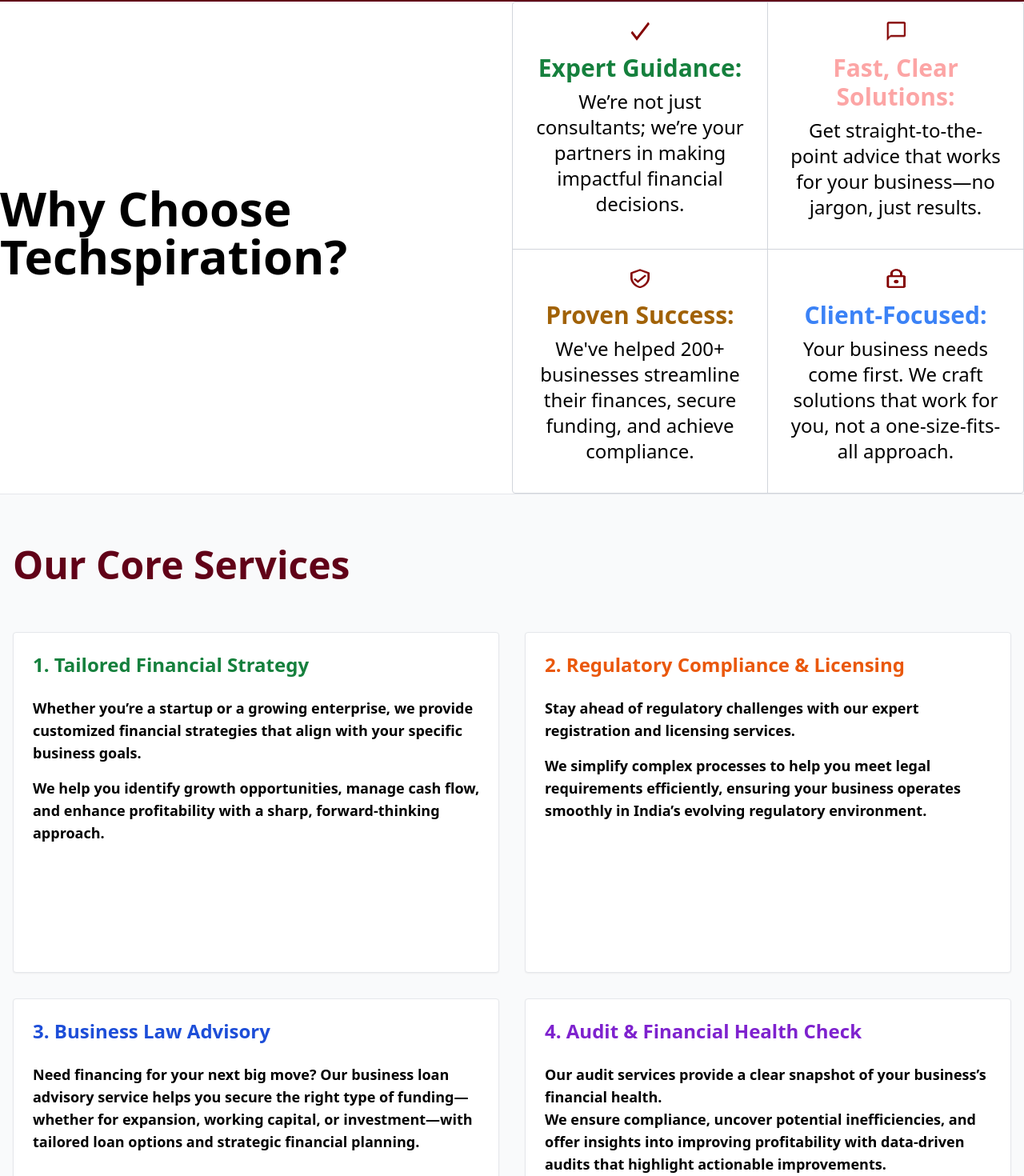
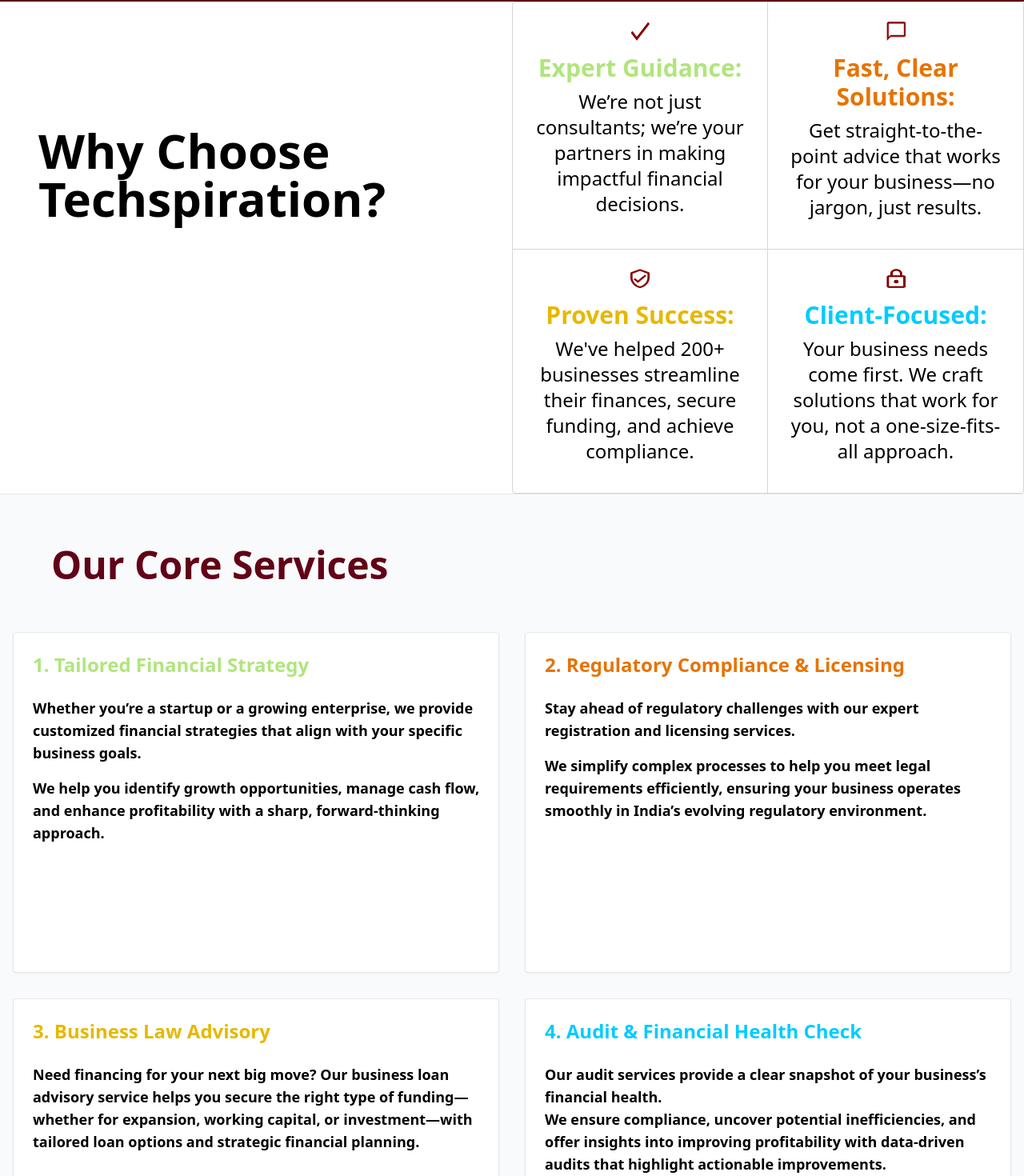
Before and after one commit to abhinand2511/techweb, a React (Vite) app in the folder frontend/: page / in a window 1280 px wide. Shown: the part 878-2348 px from the top of the page at 80% size. Built offline with nearby package versions, Linux system fonts and the light colour scheme.

Commit message:
few changes

```diff
--- a/frontend/src/components/ContactUs.jsx
+++ b/frontend/src/components/ContactUs.jsx
@@ -98,9 +98,6 @@
       <section className="container mx-auto px-5 grid grid-cols-1 md:grid-cols-2 gap-10 py-16 items-start">
         <div className="text">
           <h1 className="text-4xl md:text-5xl font-semibold text-black mb-6">Let's connect</h1>
-          <p className="text-lg text-gray-600">
-            Have questions or want to discuss a project? Fill out the form and we'll get back to you soon.
-          </p>
         </div>
 
         <form onSubmit={handleSubmit} className="w-full max-w-md mx-auto space-y-4">
--- a/frontend/src/components/Navbar.jsx
+++ b/frontend/src/components/Navbar.jsx
@@ -3,7 +3,7 @@
 
 export const Navbar = () => {
   return (
-    <div className="absolute top-0 left-0 w-full z-10">
+    <div className="font-manrope absolute top-0 left-0 w-full z-10">
       <div className="container mx-auto flex justify-around items-center py-5 px-2">
         <img
           src={logo}
@@ -14,7 +14,7 @@
           <li>
             <Link
               to="/"
-              className="font-bold text-black-700 hover:text-white hover:bg-[#B0E57C] hover:px-4 hover:py-2 hover:rounded-full transition-all duration-300 ease-in-out"
+              className="font-bold text-black-700 hover:text-white hover:bg-[#B0E57C] hover:py-2 hover:rounded-full transition-all duration-300 ease-in-out"
             >
               Home
             </Link>
@@ -22,7 +22,7 @@
           <li>
             <Link
               to="/#whatwedo"
-              className="font-bold text-black-300 hover:text-white hover:bg-[#B0E57C] hover:px-4 hover:py-2 hover:rounded-full transition-all duration-300 ease-in-out"
+              className="font-bold text-black-300 hover:text-white hover:bg-[#e67300] hover:py-2 hover:rounded-full transition-all duration-300 ease-in-out"
             >
               What We Do
             </Link>
@@ -30,7 +30,7 @@
           <li>
             <Link
               to="/#about"
-              className="font-bold text-black-300 hover:text-white hover:bg-[#B0E57C] hover:px-4 hover:py-2 hover:rounded-full transition-all duration-300 ease-in-out"
+              className="font-bold text-black-300 hover:text-white hover:bg-[#e6b800] hover:py-2 hover:rounded-full transition-all duration-300 ease-in-out"
             >
               About
             </Link>
@@ -38,7 +38,7 @@
           <li>
             <Link
               to="/contact"
-              className="font-bold text-black-300 hover:text-white hover:bg-[#B0E57C] hover:px-4 hover:py-2 hover:rounded-full transition-all duration-300 ease-in-out"
+              className="font-bold text-black-300 hover:text-white hover:bg-[#00ccff] hover:py-2 hover:rounded-full transition-all duration-300 ease-in-out"
             >
               Contact Us
             </Link>
--- a/frontend/src/components/WhatWeDo.jsx
+++ b/frontend/src/components/WhatWeDo.jsx
@@ -49,14 +49,14 @@
       </section>
 
       {/* Why Choose Us */}
-      <section className="max-w-7xl mx-auto border-b grid md:grid-cols-2 items-center">
-        <h2 className="text-6xl font-semibold mb-10">
+      <section className="max-w mx-auto border-b grid md:grid-cols-2 items-center">
+        <h2 className="text-6xl font-bold mb-10 pl-12 pb-36">
           Why Choose Techspiration?
         </h2>
         <div className="grid md:grid-cols-2 border border-gray-300 rounded overflow-hidden text-center">
   <div className="p-6 border-r border-b border-gray-300 flex flex-col items-center">
     <img src={tick} alt="logo 1" className="w-6 h-6 mb-4" />
-    <h3 className="text-green-700 text-3xl font-semibold mb-2">
+    <h3 className="text-[#B0E57C] text-3xl font-semibold mb-2">
       Expert Guidance:
     </h3>
     <p className="text-2xl text-black-700 pb-3">
@@ -66,7 +66,7 @@
 
   <div className="p-6 border-b border-gray-300 flex flex-col items-center">
     <img src={msg} alt="logo 2" className="w-6 h-6 mb-4" />
-    <h3 className="text-red-300 text-3xl font-semibold mb-2">
+    <h3 className="text-[#e67300] text-3xl font-semibold mb-2">
       Fast, Clear Solutions:
     </h3>
     <p className="text-2xl text-black-700 pb-3">
@@ -76,7 +76,7 @@
 
   <div className="p-6 border-r border-gray-300 flex flex-col items-center">
     <img src={secure} alt="logo 3" className="w-6 h-6 mb-4" />
-    <h3 className="text-yellow-700 text-3xl font-semibold mb-2">
+    <h3 className="text-[#e6b800] text-3xl font-semibold mb-2">
       Proven Success:
     </h3>
     <p className="text-2xl text-black-700 pb-3">
@@ -86,7 +86,7 @@
 
   <div className="p-6 flex flex-col items-center">
     <img src={lock} alt="logo 4" className="w-6 h-6 mb-4" />
-    <h3 className="text-blue-500 text-3xl font-semibold mb-2">
+    <h3 className="text-[#00ccff] text-3xl font-semibold mb-2">
       Client-Focused:
     </h3>
     <p className="text-2xl text-black-700 pb-3">
@@ -99,13 +99,13 @@
 
       {/* Core Services */}
       <section className="bg-gray-50 py-16 px-4">
-        <div className="max-w-7xl mx-auto">
-          <h2 className="text-5xl font-bold text-[#610218] mb-10 pb-5">
+        <div className="max-w-8xl mx-auto">
+          <h2 className="text-5xl font-bold text-[#610218] mb-10 pb-5 pl-12">
             Our Core Services
           </h2>
           <div className="grid md:grid-cols-2 gap-8">
   <div className="bg-white border p-6 rounded shadow-sm pb-40">
-    <h3 className="text-2xl font-bold text-green-700 pb-3 mb-3">
+    <h3 className="text-2xl font-bold text-[#B0E57C] pb-3 mb-3">
       1. Tailored Financial Strategy
     </h3>
     <p className="text-lg font-semibold text-black-700 pb-4">
@@ -117,7 +117,7 @@
   </div>
 
   <div className="bg-white border p-6 rounded shadow-sm pb-40">
-    <h3 className="text-2xl font-bold text-orange-600 pb-3 mb-3">
+    <h3 className="text-2xl font-bold text-[#e67300] pb-3 mb-3">
       2. Regulatory Compliance & Licensing
     </h3>
     <p className="text-lg font-semibold text-black-700 pb-4">
@@ -129,7 +129,7 @@
   </div>
 
   <div className="bg-white border p-6 rounded shadow-sm pb-40">
-    <h3 className="text-2xl font-bold text-blue-700 pb-3 mb-3">
+    <h3 className="text-2xl font-bold text-[#e6b800] pb-3 mb-3">
       3. Business Law Advisory
     </h3>
     <p className="text-lg font-semibold text-black-700">
@@ -138,7 +138,7 @@
   </div>
 
   <div className="bg-white border p-6 rounded shadow-sm pb-40">
-    <h3 className="text-2xl font-bold text-purple-700 pb-3 mb-3">
+    <h3 className="text-2xl font-bold text-[#00ccff] pb-3 mb-3">
       4. Audit & Financial Health Check
     </h3>
     <p className="text-lg font-semibold text-black-700">
@@ -154,12 +154,12 @@
       </section>
 
       {/* FAQ Section */}
-      <section className="bg-gray-50 py-16 px-4">
+      <section className="bg-gray-50 py-16 px-4 border-2 ml-7">
   <div className="max-w-7xl mx-auto">
     <h2 className="text-2xl font-light text-[#830000] mb-10 pb-5">
       Frequently Asked Questions
     </h2>
-    <h2 className="text-5xl font-bold text-black mb-10 pb-5">
+    <h2 className="text-5xl font-medium text-black mb-10 pb-5">
       We Answered All
     </h2>
     <div className="space-y-0">
```
